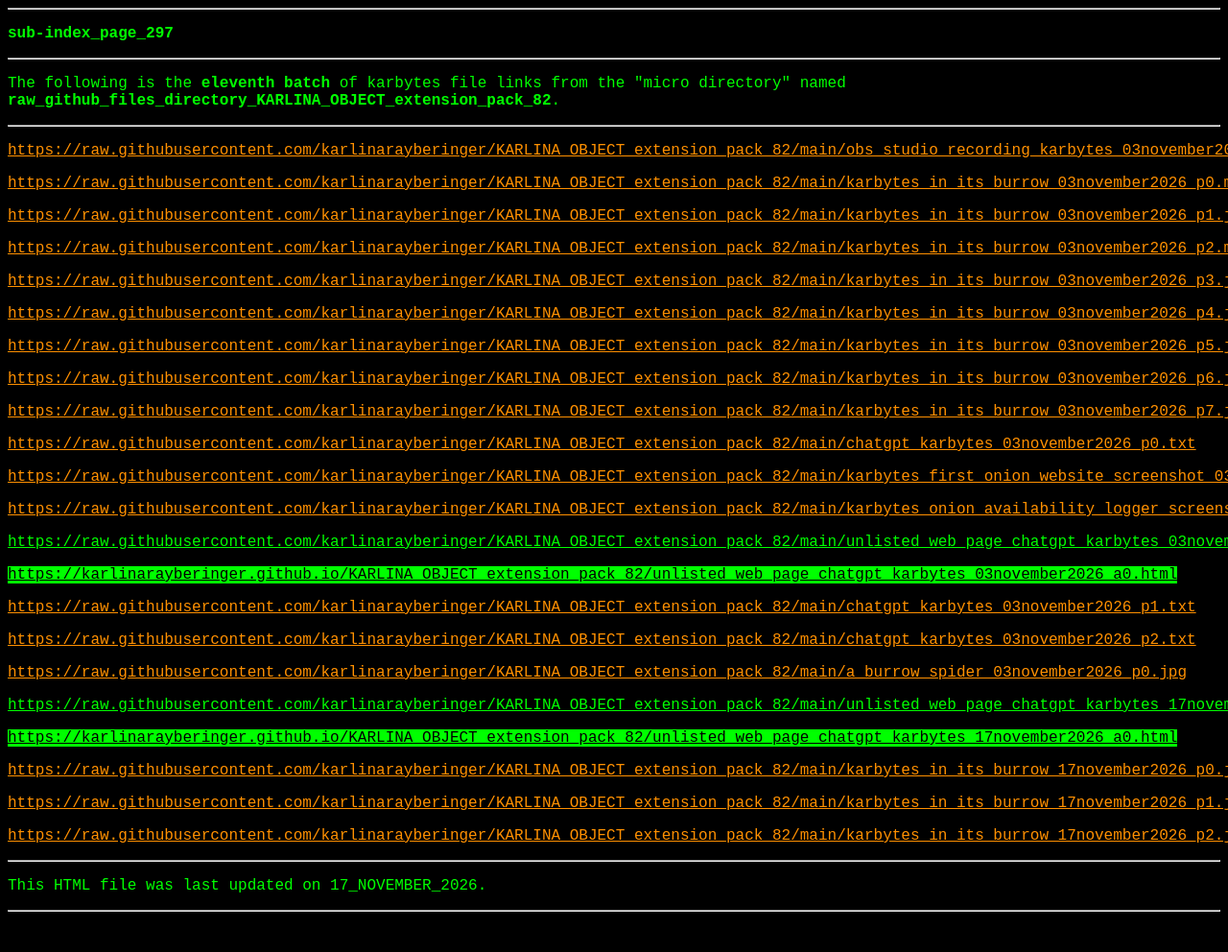
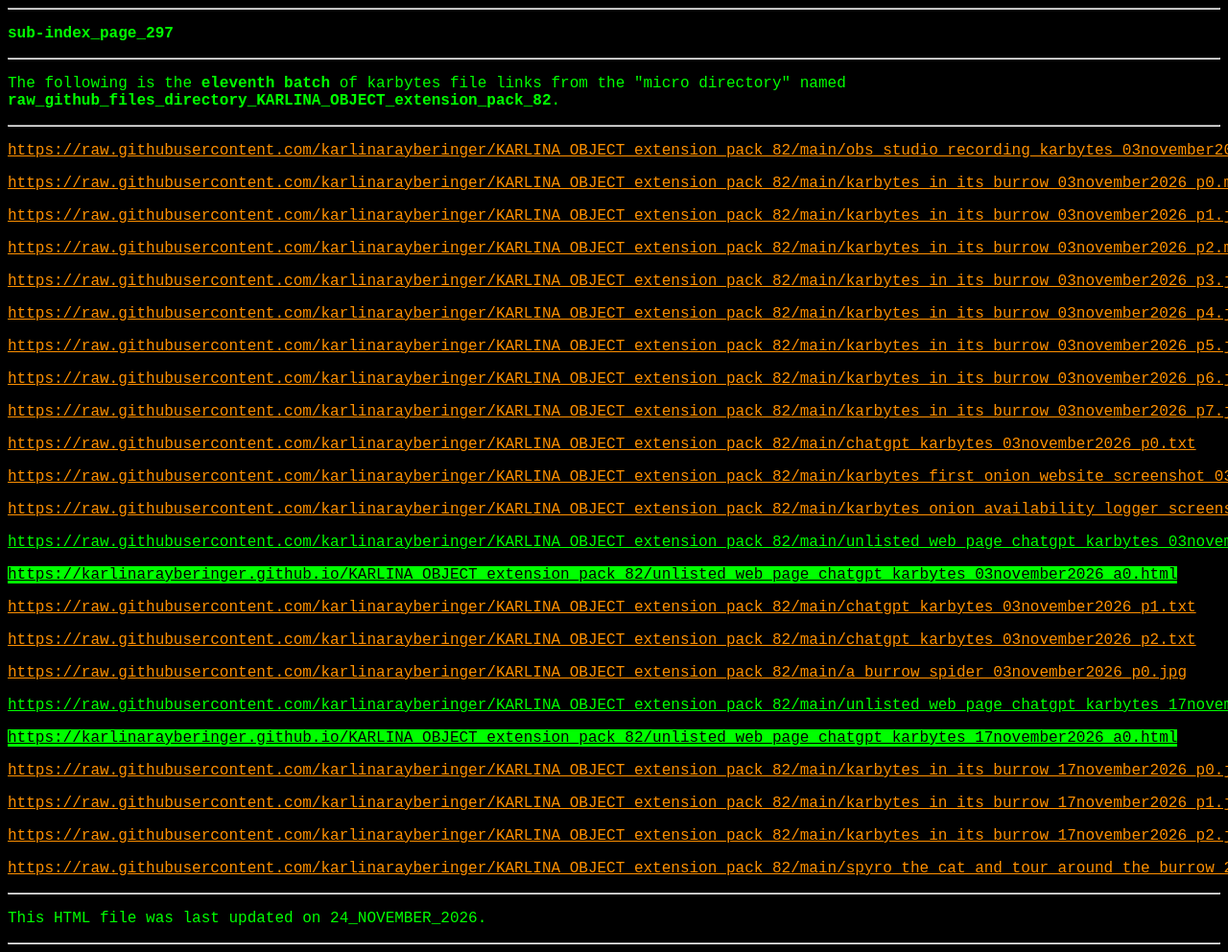
Before and after one commit to karbytessupporter/karbytes_wayback_machine_saves_precision_batches_extension_1, a plain HTML site: page sub-index_page_297.html in a window 1280 px wide. Shown: the top 992 px of the page at 96% size. Before the commit the page ends 958 px from the top, so only its background shows below. Drawn offline with Linux system fonts and the light colour scheme.

Commit message:
Update date in sub-index_page_297.html

```diff
--- a/sub-index_page_297.html
+++ b/sub-index_page_297.html
@@ -3,7 +3,7 @@
  * file: sub-index_page_297.html
  * type: Hyper-Text-Markup-Language
  * author: karbytes
- * date: 17_NOVEMBER_2026
+ * date: 24_NOVEMBER_2026
  * license: PUBLIC_DOMAIN
  */
  -->
@@ -49,10 +49,11 @@
 <p><a style="background: #000000;color: #ff9000" href="https://raw.githubusercontent.com/karlinarayberinger/KARLINA_OBJECT_extension_pack_82/main/karbytes_in_its_burrow_17november2026_p0.jpg" target="_blank" rel="noopener">https://raw.githubusercontent.com/karlinarayberinger/KARLINA_OBJECT_extension_pack_82/main/karbytes_in_its_burrow_17november2026_p0.jpg</a></p>
 <p><a style="background: #000000;color: #ff9000" href="https://raw.githubusercontent.com/karlinarayberinger/KARLINA_OBJECT_extension_pack_82/main/karbytes_in_its_burrow_17november2026_p1.jpg" target="_blank" rel="noopener">https://raw.githubusercontent.com/karlinarayberinger/KARLINA_OBJECT_extension_pack_82/main/karbytes_in_its_burrow_17november2026_p1.jpg</a></p>
 <p><a style="background: #000000;color: #ff9000" href="https://raw.githubusercontent.com/karlinarayberinger/KARLINA_OBJECT_extension_pack_82/main/karbytes_in_its_burrow_17november2026_p2.jpg" target="_blank" rel="noopener">https://raw.githubusercontent.com/karlinarayberinger/KARLINA_OBJECT_extension_pack_82/main/karbytes_in_its_burrow_17november2026_p2.jpg</a></p>
+<p><a style="background: #000000;color: #ff9000" href="https://raw.githubusercontent.com/karlinarayberinger/KARLINA_OBJECT_extension_pack_82/main/spyro_the_cat_and_tour_around_the_burrow_24nov2026.mp4" target="_blank" rel="noopener">https://raw.githubusercontent.com/karlinarayberinger/KARLINA_OBJECT_extension_pack_82/main/spyro_the_cat_and_tour_around_the_burrow_24nov2026.mp4</a></p>
 
 <hr>
 
-<p>This HTML file was last updated on 17_NOVEMBER_2026.</p>
+<p>This HTML file was last updated on 24_NOVEMBER_2026.</p>
 
 <hr>
 </body>
```
